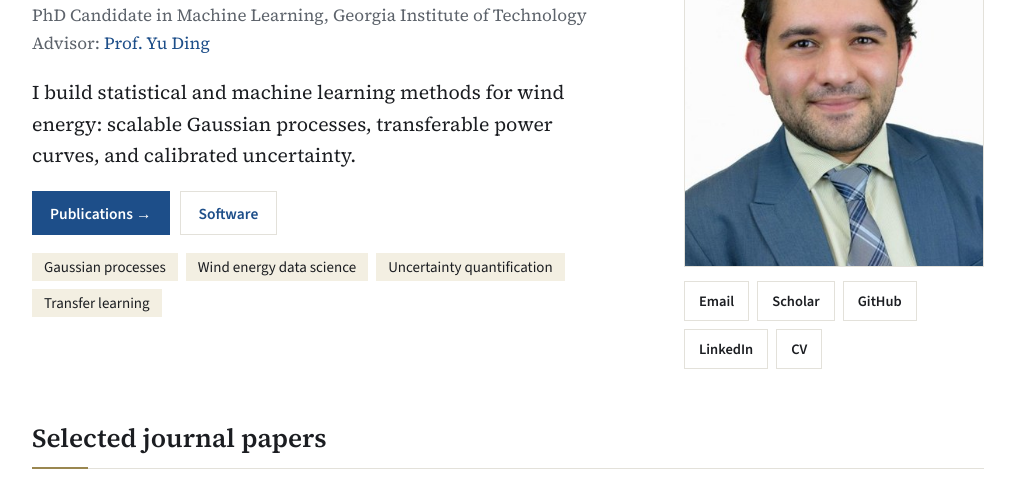
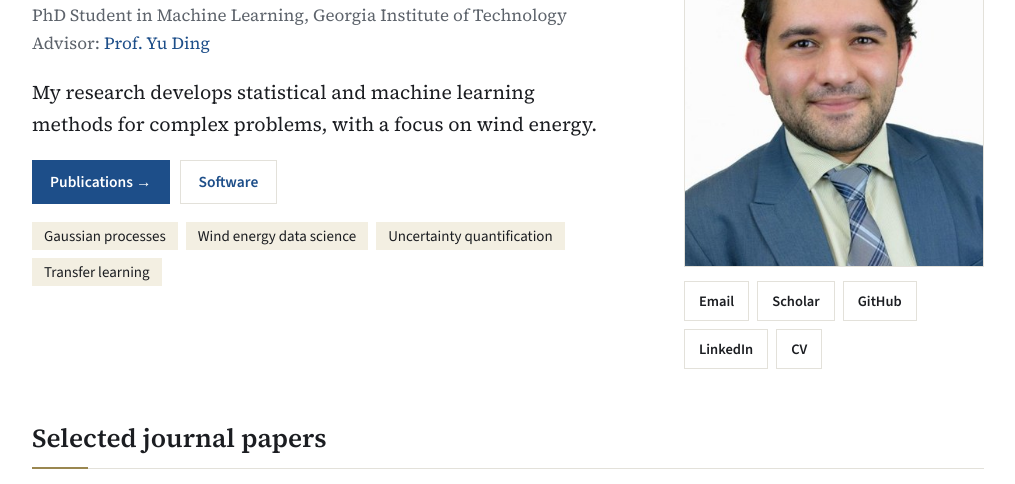
Before and after one commit to AhmadChokhachian/ahmadchokhachian.github.io, a plain HTML site: page index.html in a window 1280 px wide. Shown: the part 239-723 px from the top of the page, without its empty margins (132-1147 px from the left). Drawn offline with nearby package versions, Linux system fonts and the light colour scheme.

Commit message:
Add files via upload

```diff
--- a/index.html
+++ b/index.html
@@ -4,7 +4,7 @@
 <meta charset="utf-8">
 <meta name="viewport" content="width=device-width, initial-scale=1">
 <title>Ahmad Chokhachian</title>
-<meta name="description" content="Ahmadreza (Ahmad) Chokhachian, PhD candidate in Machine Learning at Georgia Tech. Wind energy data science, Gaussian processes, uncertainty quantification.">
+<meta name="description" content="Ahmadreza (Ahmad) Chokhachian, PhD student in Machine Learning at Georgia Tech. Wind energy data science, Gaussian processes, uncertainty quantification.">
 <link rel="preconnect" href="https://fonts.googleapis.com">
 <link rel="preconnect" href="https://fonts.gstatic.com" crossorigin>
 <link href="https://fonts.googleapis.com/css2?family=Source+Serif+4:ital,opsz,wght@0,8..60,400;0,8..60,600;0,8..60,700;1,8..60,400&family=Source+Sans+3:wght@400;600;700&display=swap" rel="stylesheet">
@@ -17,8 +17,8 @@
 <section class="hero">
  <div>
   <h1>Ahmadreza (Ahmad) Chokhachian</h1>
-  <p class="sub">PhD Candidate in Machine Learning, Georgia Institute of Technology<br>Advisor: <a href="https://www.isye.gatech.edu/users/yu-ding">Prof. Yu Ding</a></p>
-  <p class="lede">I build statistical and machine learning methods for wind energy: scalable Gaussian processes, transferable power curves, and calibrated uncertainty.</p>
+  <p class="sub">PhD Student in Machine Learning, Georgia Institute of Technology<br>Advisor: <a href="https://www.isye.gatech.edu/users/yu-ding">Prof. Yu Ding</a></p>
+  <p class="lede">My research develops statistical and machine learning methods for complex problems, with a focus on wind energy.</p>
   <a class="btn" href="publications.html">Publications →</a><a class="btn" style="background:none;color:var(--link);border:1px solid var(--rule)" href="software.html">Software</a>
   <div class="interests"><span>Gaussian processes</span><span>Wind energy data science</span><span>Uncertainty quantification</span><span>Transfer learning</span></div>
  </div>
```
